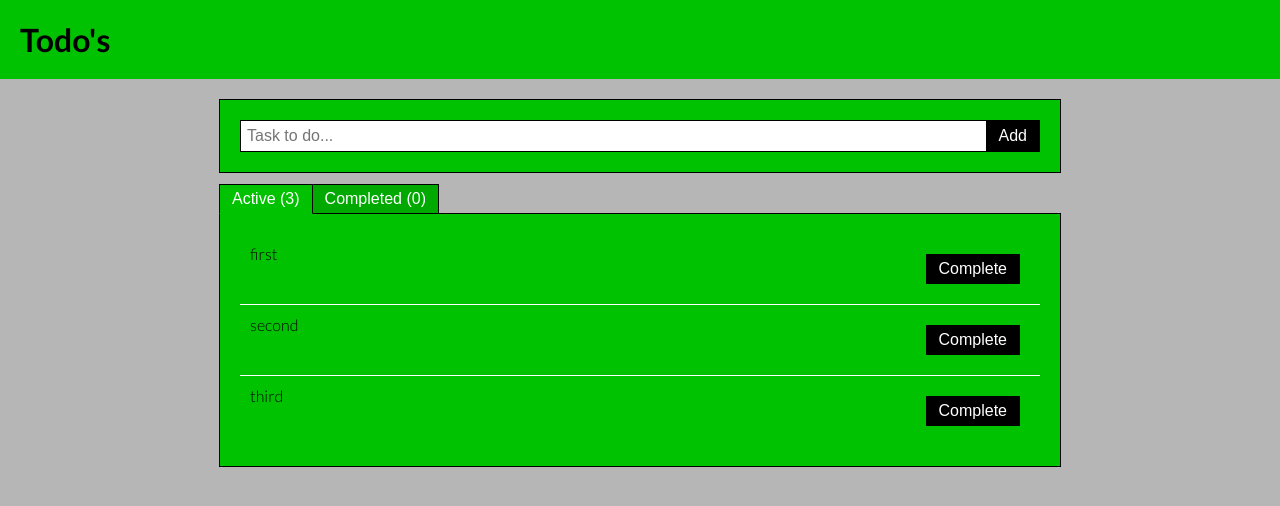
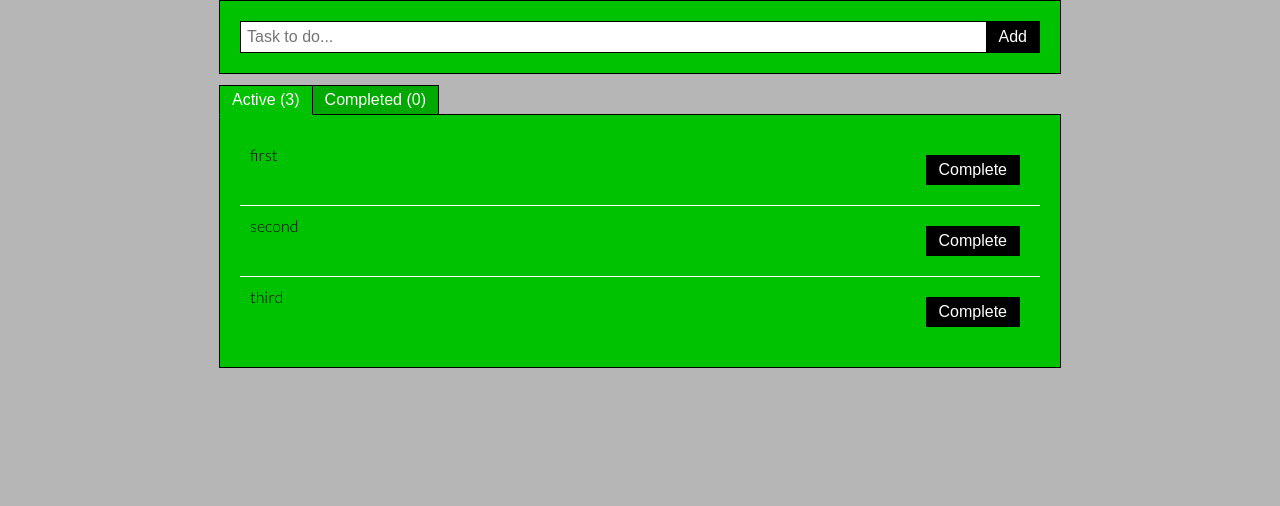
Before and after one commit to mEsUsah/vue-todo, a Vue app: page / in a window 1280 px wide. Shown: the top 506 px of the page. Built offline with nearby package versions, Linux system fonts and the light colour scheme.

Commit message:
remove header

```diff
--- a/src/App.vue
+++ b/src/App.vue
@@ -1,5 +1,4 @@
 <template>
-    <the-header title="Todo's"></the-header>
     <base-card>
         <add-task @add-item="addTask"></add-task>
     </base-card>
@@ -25,7 +24,6 @@
 </template>
 
 <script>
-import TheHeader from './components/TheHeader.vue';
 import TaskItem from './components/TaskItem.vue';
 import AddTask from './components/AddTask.vue';
 
@@ -98,9 +96,8 @@ export default {
     }
   },
   components: {
-    TheHeader,
-    TaskItem,
-    AddTask,
+        TaskItem,
+        AddTask,
     }
 }
 </script>
--- a/src/components/TheHeader.vue
+++ /dev/null
@@ -1,23 +0,0 @@
-<template>
-    <header>
-        <h1>{{ title }}</h1>
-    </header>
-</template>
-
-<script>
-export default {
-    props: ['title']
-}
-</script>
-
-<style scoped>
-header{
-    background-color: rgb(0, 194, 0);
-    margin-bottom: 20px;
-}
-h1{
-    margin: 0;
-    padding: 20px;
-    color: black;
-}
-</style>
```
